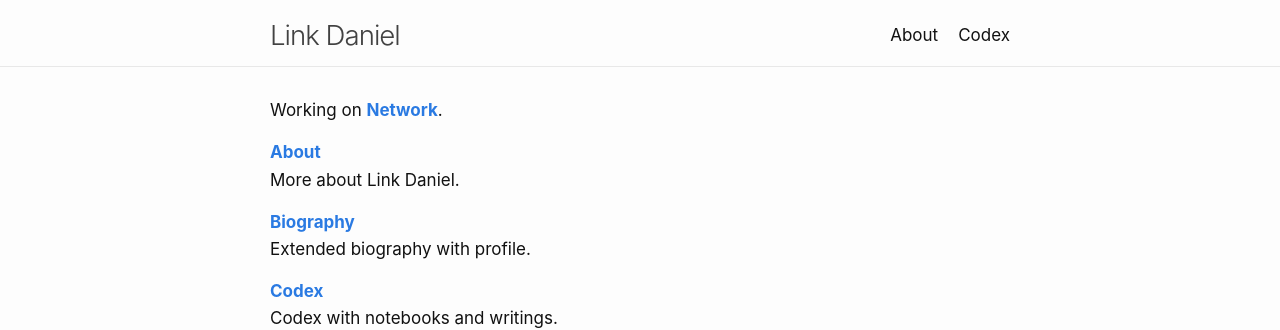
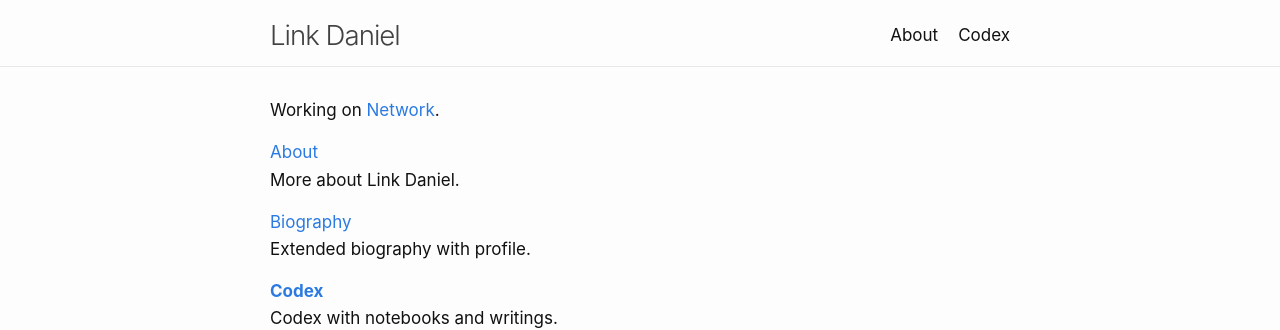
Before and after one commit to link-daniel/link.github.io, a Jekyll site: the page built from index.md, in a window 1280 px wide. Shown: the top 330 px of the page. Built offline with Jekyll 4.4.1, drawn with Linux system fonts in a browser that asks for light colours.

```diff
--- a/index.md
+++ b/index.md
@@ -8,13 +8,13 @@
 layout: home
 ---
 
-Working on **[Network](https://netxork.com)**.
+Working on [Network](https://netxork.com).
 
-**[About](/about)**
+[About](/about)
 <br>
 More about Link Daniel.
 
-**[Biography](/biography)**
+[Biography](/biography)
 <br>
 Extended biography with profile.
 
```
